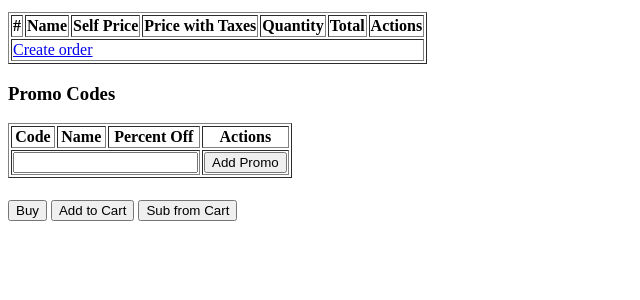
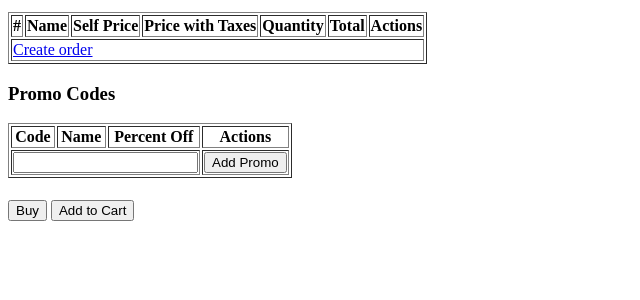
Before and after one commit to Drago-1998/stripeShop, a Django app: template templates/item/detail.html in a window 1280 px wide. Shown: the part 259-559 px from the top of the page, without its empty margins (0-640 px from the left). Run offline with Django 4.2, Linux system fonts and the light colour scheme; the template is opened without the code that fills it, so the values that code supplies are empty; some libraries are stand-ins or nearby versions.

Commit message:
added documentation and fix small problems.

```diff
--- a/order/views.py
+++ b/order/views.py
@@ -55,7 +55,8 @@ class CreateOrderFromCart(View):
         order = create_order_from_cart(filtered_cart, request.session.get('promos', {}))
         for cart_item in cart:
             if cart_item['currency'] == currency:
-                del _cart[cart_item['id']]
+                del _cart[str(cart_item['id'])]
+        request.session['cart'] = _cart
         return redirect(reverse('order_detail', kwargs={'pk': order.id}))
 
 
--- a/templates/item/detail.html
+++ b/templates/item/detail.html
@@ -10,7 +10,6 @@
     <p>{{ item.price }}</p>
     <button id="buy-button">Buy</button>
     <button class="add_to_cart_btn" type="button" data-item-id="{{ item.id }}">Add to Cart</button>
-    <button class="sub_from_cart_btn" type="button" data-item-id="{{ item.id }}">Sub from Cart</button>
 {% endblock content %}
 
 {% block extra_js %}
```
Also changed, not shown: doc/README.md (added), 10 other files.
